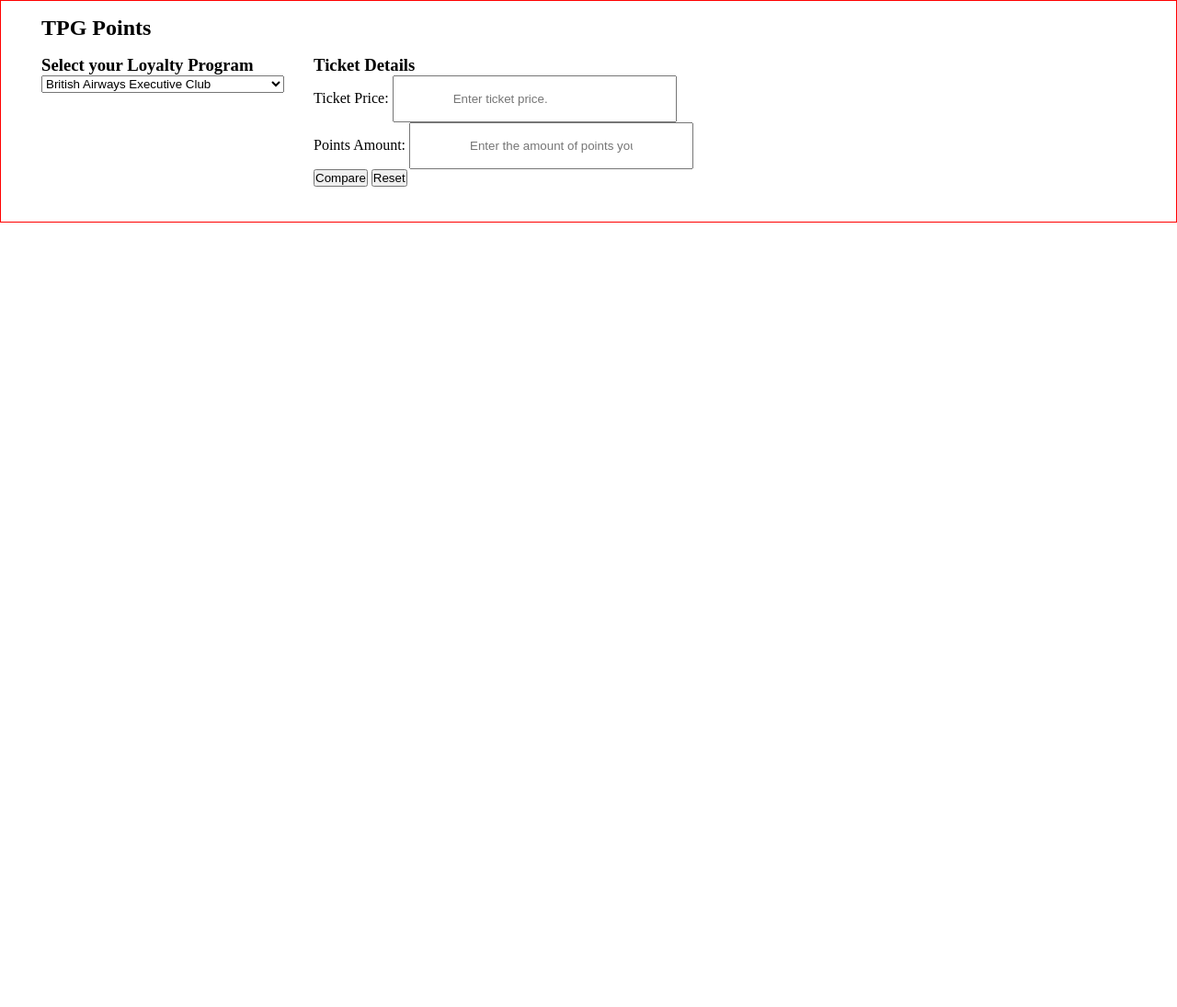
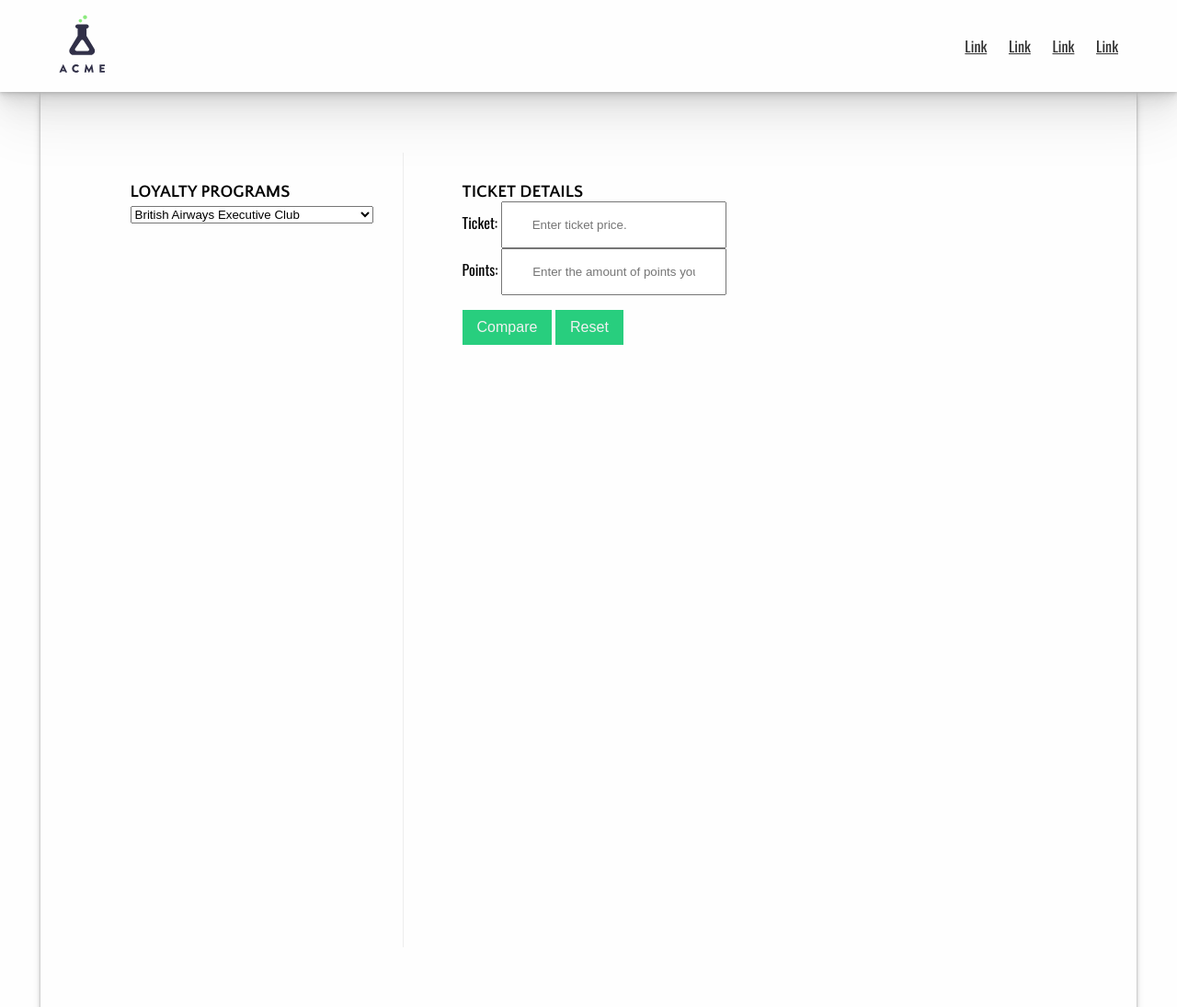
Before and after one commit to nicholastillman/tpg-project, a website: page index.html in a window 1280 px wide. Shown: the whole page at 92% size. Before the commit the page ends 800 px from the top, so only its background shows below. Drawn offline with nearby package versions, Linux system fonts and the light colour scheme.

Commit message:
feat: finalize styling

```diff
--- a/index.html
+++ b/index.html
@@ -6,28 +6,39 @@
   <meta name="viewport" content="width=device-width, initial-scale=1.0">
   <title>TPG - Points or Cash</title>
   <link rel="canonical" href="your-site.com/">
+  <link rel="preconnect" href="https://fonts.gstatic.com">
+  <link href="https://fonts.googleapis.com/css2?family=Oswald:wght@300;400&family=Quattrocento+Sans:ital,wght@0,400;0,700;1,400&display=swap" rel="stylesheet">
   <link rel="stylesheet" href="css/style.css">
 </head>
 <body>
-<main>
+<main class="main">
   <header>
-    <h2>TPG Points</h2>
+    <div class="container flex align-center space-between">
+      <div class="branding">
+        <img src="images/logo-main.svg" alt="">
+      </div>
+      <nav>
+        <a href="#">Link</a>
+        <a href="#">Link</a>
+        <a href="#">Link</a>
+        <a href="#">Link</a>
+      </nav>
+    </div>
   </header>
-
-
-  <div class="wrapper flex">
-    <div class="module">
-      <h3>Select your Loyalty Program</h3>
+  <div class="curtain"></div>
+  <div class="wrapper">
+    <section class="flex align-center">
+      <aside class="module _panel _flex-width3" data-pane style="height: 100vh;">
+        <h3>Loyalty Programs</h3>
         <select name="Loyalty Programs" id="loyalty-programs"></select>
-    </div>
-
-   <div class="module _padl-32">
+      </aside>
+      <div class="module _panel flex-2 _padl-64" style="height: 100vh;" data-pane>
         <h3>Ticket Details</h3>
         <form action="" id="ticket-comparison">
-      <p>Ticket Price:
+          <p>Ticket:
             <input type="text" id="ticket-price" placeholder="Enter ticket price.">
           </p>
-      <p>Points Amount:
+          <p>Points:
             <input type="text" id="points-amount" placeholder="Enter the amount of points you have.">
           </p>
           <p>
@@ -35,18 +46,15 @@
             <button id="reset">Reset</button>
           </p>
         </form>
-   </div>
-  </div>
-  <div class="comparison">
-    <div class="thumbnail">
-      <img class="program-image" src="" alt=""><span class="program-name"></span>
-    </div>
+        <section class="comparison _padt-100">
             <h3 class="points-output"></h3>
             <h3 class="cash-output"></h3>
+            <div id="app" class="_padt-32"></div>
+        </section>
       </div>
-  <div id="app" class="sr"></div>
+    </section>
 
-  <div class="curtain"></div>
+  </div>
 </main>
 
   <!-- <script src="./index.js" type="module"></script> -->
--- a/src/scss/globals/_base.scss
+++ b/src/scss/globals/_base.scss
@@ -1,7 +1,10 @@
+@use 'sass:color';
+@use '../globals/variables' as *;
+@use '../utils/mixins' as *;
 :root {
-  --curtain-bg: #28ce7e;
-  --primary: #f1f1f1;
-  --secondary: #303030;
+  --primary: #28ce7e;
+  --light: #f1f1f1;
+  --dark: #303030;
   --space-s: 1rem;
   --space-m: 1.75rem;
   --space-l: 2rem;
@@ -14,9 +17,44 @@
 }
 
 body {
+  background: color.scale($primary, $lightness: 95%);
+  font-family: 'Oswald', sans-serif;
 }
 main {
-  border: 1px solid red;
   padding-left: var(--space-xl);
   padding-right: var(--space-xl);
 }
+.wrapper {
+  @include s-shadow-1;
+  margin: 0 auto;
+  max-width: 1800px;
+  padding: 5.5%;
+}
+.container {
+  padding-left: 5%;
+  padding-right: 5%;
+}
+
+img,
+svg {
+  max-width: 100%;
+}
+
+button {
+  background: var(--primary);
+  border: none;
+  color: var(--light);
+  font-size: 1rem;
+  margin-top: 1em;
+  padding: 10px 1rem;
+}
+
+h1,
+h2,
+h3,
+.h1,
+.h2,
+.h3 {
+  font-family: 'Quattrocento Sans', sans-serif;
+  text-transform: uppercase;
+}
--- a/src/scss/globals/_index.scss
+++ b/src/scss/globals/_index.scss
@@ -1 +1,2 @@
 @forward 'base';
+@forward 'variables';
--- /dev/null
+++ b/src/scss/globals/_variables.scss
@@ -0,0 +1,2 @@
+$primary: #f1f1f1;
+$secondary: #303030;
--- /dev/null
+++ b/src/scss/modules/_aside.scss
@@ -0,0 +1,3 @@
+aside {
+  border-right: 1px solid #ededed;
+}
--- a/src/scss/modules/_curtain.scss
+++ b/src/scss/modules/_curtain.scss
@@ -1,6 +1,6 @@
 .curtain {
-  background: var(--curtain-bg);
-  color: var(--primary);
+  background: var(--primary);
+  color: var(--light);
   padding: 1rem;
   position: absolute;
   position: fixed;
@@ -18,5 +18,10 @@
   .h2 {
     font-size: 70px;
     text-align: center;
+    position: absolute;
+    top: 50%;
+    left: 50%;
+    transform: translate(-50%, -50%);
+    width: 100%;
   }
 }
--- a/src/scss/modules/_forms.scss
+++ b/src/scss/modules/_forms.scss
@@ -0,0 +1,5 @@
+form {
+  input {
+    padding: 1rem 2rem;
+  }
+}
--- a/src/scss/modules/_header.scss
+++ b/src/scss/modules/_header.scss
@@ -1,9 +1,23 @@
+@use '../utils/mixins' as *;
 header {
+  @include s-shadow-dreamy;
+  margin-left: 50%;
   padding: 1em 0;
-}
+  transform: translateX(-50%);
+  width: 100vw;
 
-form {
-  input {
-    padding: 1rem 4rem;
+  .branding {
+    max-width: 50px;
   }
 }
+nav {
+  a {
+    display: inline-block;
+    margin-left: 20px;
+    color: var(--dark);
+    transition: all 400ms ease-out;
+    &:hover {
+      color: var(--primary);
+    }
+  }
+}
--- a/src/scss/modules/_index.scss
+++ b/src/scss/modules/_index.scss
@@ -1,3 +1,5 @@
 @forward 'app';
+@forward 'aside';
 @forward 'curtain';
+@forward 'forms';
 @forward 'header';
--- a/src/scss/utils/_index.scss
+++ b/src/scss/utils/_index.scss
@@ -1 +1,3 @@
+@forward 'mixins';
+@forward 'panel';
 @forward 'tokens';
--- /dev/null
+++ b/src/scss/utils/_mixins.scss
@@ -0,0 +1,93 @@
+$bf: 16;
+
+@mixin bp($bp, $min-max: min-width) {
+  $em: $bp/$bf;
+
+  @media (#{$min-max}: #{$em}em) {
+    @content;
+  }
+}
+
+@mixin bpmax($bp, $max: max-width) {
+  $em: $bp/$bf;
+
+  @media (#{$max}: #{$em}em) {
+    @content;
+  }
+}
+
+@mixin flex-width2 {
+  width: calc(1 / 2 * 100% - (1 -1 / 2) * 40px);
+}
+
+@mixin flex-width3 {
+  width: calc(1 / 3 * 100% - (1 -1 / 3) * 20px);
+}
+
+@mixin flex-width4 {
+  width: calc(1 / 4 * 100% - (1 -1 / 4) * 20px);
+}
+
+@mixin flex-width5 {
+  width: calc(1 / 5 * 100% - (1 -1 / 5) * 20px);
+}
+
+@mixin flex-width6 {
+  width: calc(1 / 6 * 100% - (1 -1 / 6) * 20px);
+}
+// Smooth Layered Box Shadow
+@mixin s-shadow() {
+  box-shadow: 0 1px 1px rgba(109, 109, 109, 0.025),
+    0 1.5px 1.5px rgba(109, 109, 109, 0.025),
+    0 3px 3px rgba(109, 109, 109, 0.15), 0 3px 3px rgba(109, 109, 109, 0.15);
+}
+
+@mixin s-shadow-1() {
+  box-shadow: 0 1px 1px rgba(0, 0, 0, 0.15), 0 2px 2px rgba(0, 0, 0, 0.15),
+    0 4px 4px rgba(0, 0, 0, 0.15), 0 8px 8px rgba(0, 0, 0, 0.15);
+}
+
+@mixin s-shadow-2() {
+  box-shadow: 0 1px 1px rgba(0, 0, 0, 0.12), 0 2px 2px rgba(0, 0, 0, 0.12),
+    0 4px 4px rgba(0, 0, 0, 0.12), 0 8px 8px rgba(0, 0, 0, 0.12),
+    0 16px 16px rgba(0, 0, 0, 0.12);
+}
+
+@mixin s-shadow-3() {
+  box-shadow: 0 1px 1px rgba(0, 0, 0, 0.11), 0 2px 2px rgba(0, 0, 0, 0.11),
+    0 4px 4px rgba(0, 0, 0, 0.11), 0 8px 8px rgba(0, 0, 0, 0.11),
+    0 16px 16px rgba(0, 0, 0, 0.11), 0 32px 32px rgba(0, 0, 0, 0.11);
+}
+
+@mixin s-shadow-sharp() {
+  box-shadow: 0 1px 1px rgba(0, 0, 0, 0.25), 0 2px 2px rgba(0, 0, 0, 0.2),
+    0 4px 4px rgba(0, 0, 0, 0.15), 0 8px 8px rgba(0, 0, 0, 0.1),
+    0 16px 16px rgba(0, 0, 0, 0.05);
+}
+
+@mixin s-shadow-diffuse() {
+  box-shadow: 0 1px 1px rgba(0, 0, 0, 0.08), 0 2px 2px rgba(0, 0, 0, 0.12),
+    0 4px 4px rgba(0, 0, 0, 0.16), 0 8px 8px rgba(0, 0, 0, 0.2);
+}
+
+@mixin s-shadow-dreamy() {
+  box-shadow: 0 1px 2px rgba(0, 0, 0, 0.07), 0 2px 4px rgba(0, 0, 0, 0.07),
+    0 4px 8px rgba(0, 0, 0, 0.07), 0 8px 16px rgba(0, 0, 0, 0.07),
+    0 16px 32px rgba(0, 0, 0, 0.07), 0 32px 64px rgba(0, 0, 0, 0.07);
+}
+
+@mixin s-shadow-short() {
+  box-shadow: 0 1px 1px rgba(0, 0, 0, 0.11), 0 2px 2px rgba(0, 0, 0, 0.11),
+    0 4px 4px rgba(0, 0, 0, 0.11), 0 6px 8px rgba(0, 0, 0, 0.11),
+    0 8px 16px rgba(0, 0, 0, 0.11);
+}
+
+@mixin s-shadow-long() {
+  box-shadow: 0 2px 1px rgba(0, 0, 0, 0.09), 0 4px 2px rgba(0, 0, 0, 0.09),
+    0 8px 4px rgba(0, 0, 0, 0.09), 0 16px 8px rgba(0, 0, 0, 0.09),
+    0 32px 16px rgba(0, 0, 0, 0.09);
+}
+
+@mixin s-shadow-bottom() {
+  box-shadow: 0 9px 6px -6px rgba(0, 0, 0, 0.2);
+}
--- /dev/null
+++ b/src/scss/utils/_panel.scss
@@ -0,0 +1,18 @@
+@use 'tokens' as *;
+@use '../globals/variables' as *;
+
+$panel-variants: (
+  'primary': #dedede,
+  'secondary': #ff4250,
+);
+
+._panel {
+  @extend ._pad-32;
+  // For each color, create a variant
+  @each $panel-variant in $panel-variants {
+    &[data-panel='#{$panel-variant}'] {
+      // border: 1px solid $panel-variant;
+      background: $panel-variant;
+    }
+  }
+}
--- a/src/scss/utils/_tokens.scss
+++ b/src/scss/utils/_tokens.scss
@@ -1,9 +1,63 @@
+@use 'mixins' as *;
 .flex {
   display: flex;
+  &.space-between {
+    justify-content: space-between;
+  }
+  &.align-center {
+    align-content: center;
+    align-items: center;
+  }
+}
+._pad-32 {
+  padding: 32px;
+}
+._pad-64 {
+  padding: 64px;
 }
 ._padl-32 {
   padding-left: 32px;
 }
+._padr-32 {
+  padding-right: 32px;
+}
+._padt-32 {
+  padding-top: 32px;
+}
+._padl-64 {
+  padding-left: 64px;
+}
+._padr-64 {
+  padding-right: 64px;
+}
+._padt-100 {
+  padding-top: 100px;
+}
 .srt {
   visibility: hidden;
 }
+
+.flex-full {
+  flex: 100%;
+}
+.flex-2 {
+  flex: 2;
+}
+
+._flex-width2 {
+  @include flex-width2;
+}
+._flex-width3 {
+  @include flex-width3;
+}
+._flex-width4 {
+  @include flex-width4;
+}
+._full-bleed {
+  margin-left: 50%;
+  transform: translateX(-50%);
+  width: 100vw;
+}
+[data-panel] {
+  border: 1px solid #dedede;
+}
```
Also changed, not shown: src/js/scripts.js (+16 -51 lines), src/scss/style.scss (+5 -4 lines), css/style.css, images/logo-main.svg (added), 1 other file. Lines whose indentation alone changed are shown as unchanged.
